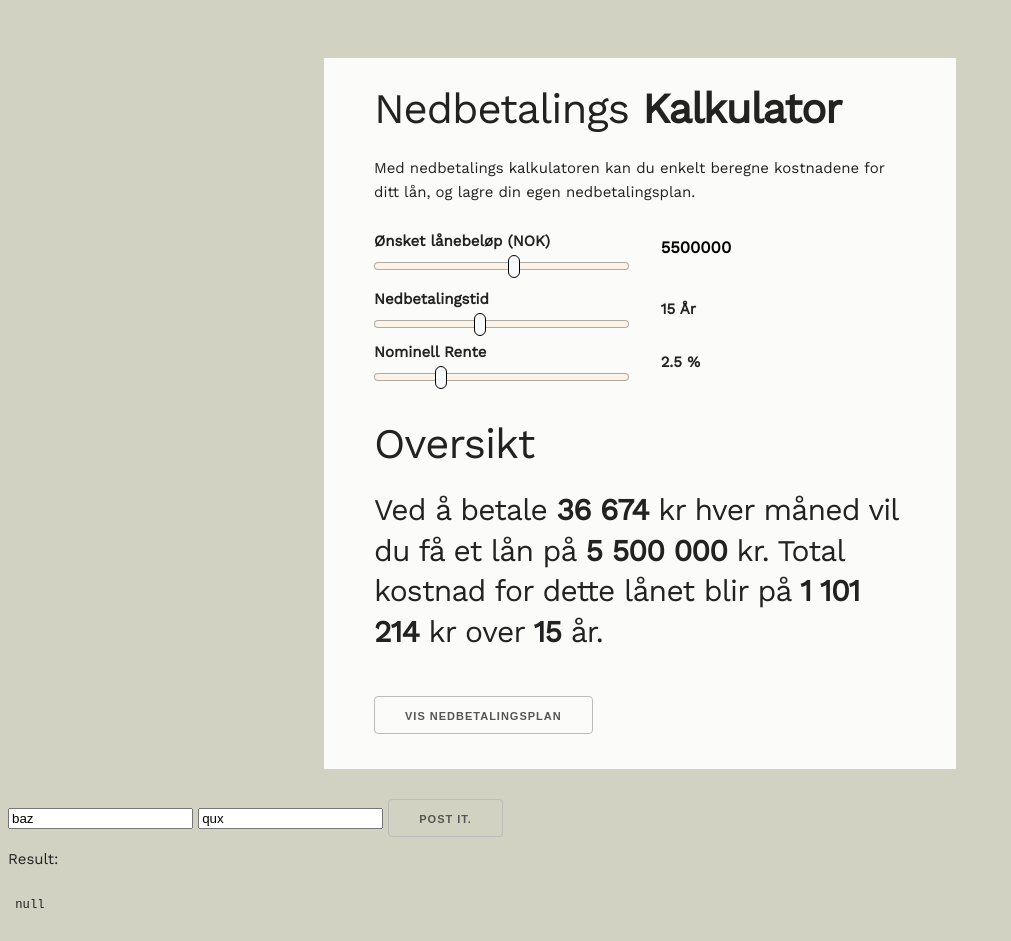
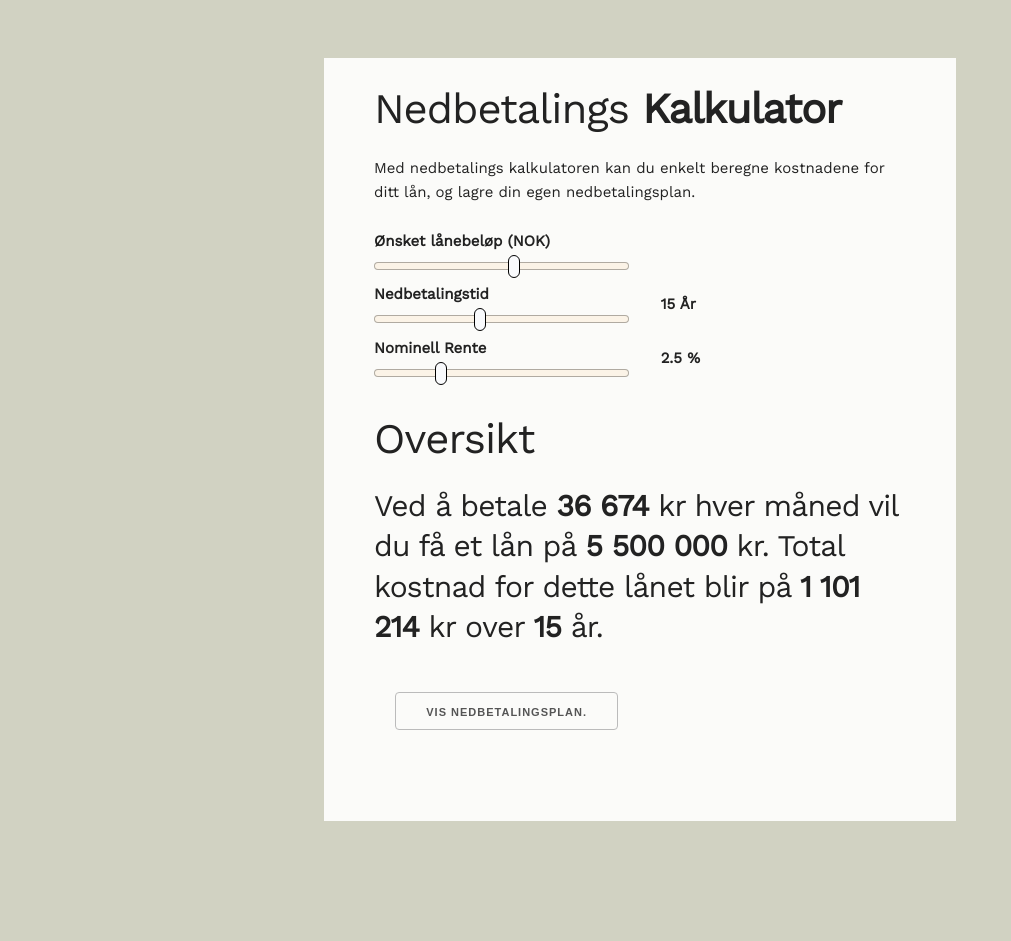
Before and after one commit to hansuribe/server-express, a Svelte app: page / in a window 1280 px wide. Shown: the whole page, without its empty margins (0-1011 px from the left). After the commit the page ends 851 px from the top, so only its background shows below. Built offline with nearby package versions, Linux system fonts and the light colour scheme.

Commit message:
Added comments, and renamed components in the app.

```diff
--- a/src/App.svelte
+++ b/src/App.svelte
@@ -1,6 +1,6 @@
 <script>
-	import UserInput from "./components/UserInput.svelte";
-	import TestAPI from "./components/TestAPI.svelte";
+	import LoanCalculator from "./components/LoanCalculator.svelte";
+	import DownPaymentPlan from "./components/DownPaymentPlan.svelte";
 </script>
 
 <style>
@@ -17,6 +17,5 @@
 
 <main>
 	<header class="topNav" />
-	<UserInput class="forms" />
-	<TestAPI />
+	<LoanCalculator class="forms" />
 </main>
--- a/src/components/TestAPI.svelte
+++ b/src/components/DownPaymentPlan.svelte
@@ -1,7 +1,5 @@
 <script>
-    let foo = "baz";
-    let bar = "qux";
-    let result2 = null;
+    let result2 = "";
     const API_URL =
         "https://visningsrom.stacc.com/dd_server_laaneberegning/rest/laaneberegning/v1/nedbetalingsplan";
     const loanTest = {
@@ -39,9 +37,6 @@
 </script>
 
 <div>
-    <input bind:value={foo} />
-    <input bind:value={bar} />
-    <button type="button" on:click={doPost}> Post it. </button>
-    <p>Result:</p>
+    <button type="button" on:click={doPost}> Vis Nedbetalingsplan. </button>
     <pre> {result2} </pre>
 </div>
--- a/src/components/UserInput.svelte
+++ b/src/components/LoanCalculator.svelte
@@ -1,6 +1,6 @@
 <script>
   //Downpayment plan API request:
-  import TestAPI from "./TestAPI.svelte";
+  import TestAPI from "./DownPaymentPlan.svelte";
 
   // Variables
   let years = 15;
@@ -57,14 +57,7 @@
       </div>
 
       <div class="columns six">
-        <label>
-          <input
-            bind:value={loanAmount}
-            class="u-full-width"
-            type="number"
-            step="50000"
-            min="1" />
-        </label>
+        <label />
         <div id="container" style="position: relative;" />
       </div>
     </div>
@@ -113,6 +106,10 @@
     </h4>
 
     <br />
-    <button class="">Vis Nedbetalingsplan</button>
+    <div class="sixteen columns">
+      <div class="four columns offset-by-fifteen">
+        <TestAPI />
+      </div>
+    </div>
   </div>
 </main>
```
